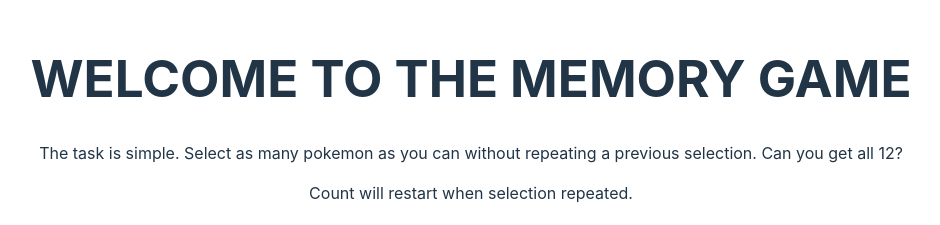
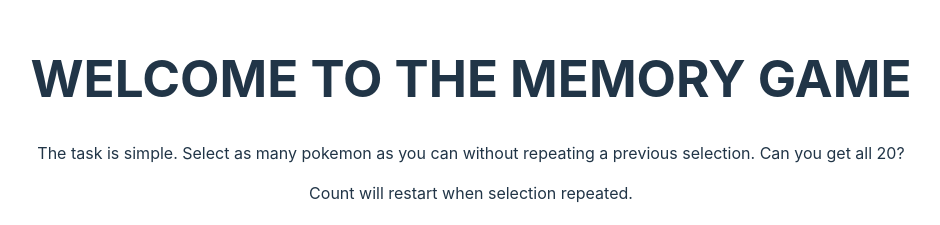
Before and after one commit to Crisandryj/memory-game, a React (Vite) app: page / in a window 1280 px wide. Shown: the part 241-466 px from the top of the page, without its empty margins (169-1109 px from the left). Built offline with nearby package versions, Linux system fonts and the light colour scheme.

Commit message:
Remove imports/Change repeat pokemon card

```diff
--- a/src/App.jsx
+++ b/src/App.jsx
@@ -1,6 +1,4 @@
 import { useState, useEffect } from "react";
-import reactLogo from "./assets/react.svg";
-import viteLogo from "/vite.svg";
 import "./App.css";
 import Board from "./components/Board";
 import { v4 as uuidv4 } from "uuid";
@@ -26,7 +24,7 @@
   { name: "sandshrew", id: uuidv4() },
   { name: "nidoqueen", id: uuidv4() },
   { name: "venonat", id: uuidv4() },
-  { name: "clefairy", id: uuidv4() },
+  { name: "jigglypuff", id: uuidv4() },
 ];
 
 function shuffleArray(array) {
@@ -83,7 +81,7 @@
         <h1>WELCOME TO THE MEMORY GAME</h1>
         <p>
           The task is simple. Select as many pokemon as you can without
-          repeating a previous selection. Can you get all 12?
+          repeating a previous selection. Can you get all 20?
         </p>
         <p>Count will restart when selection repeated.</p>
         <p>Good Luck!</p>
```
